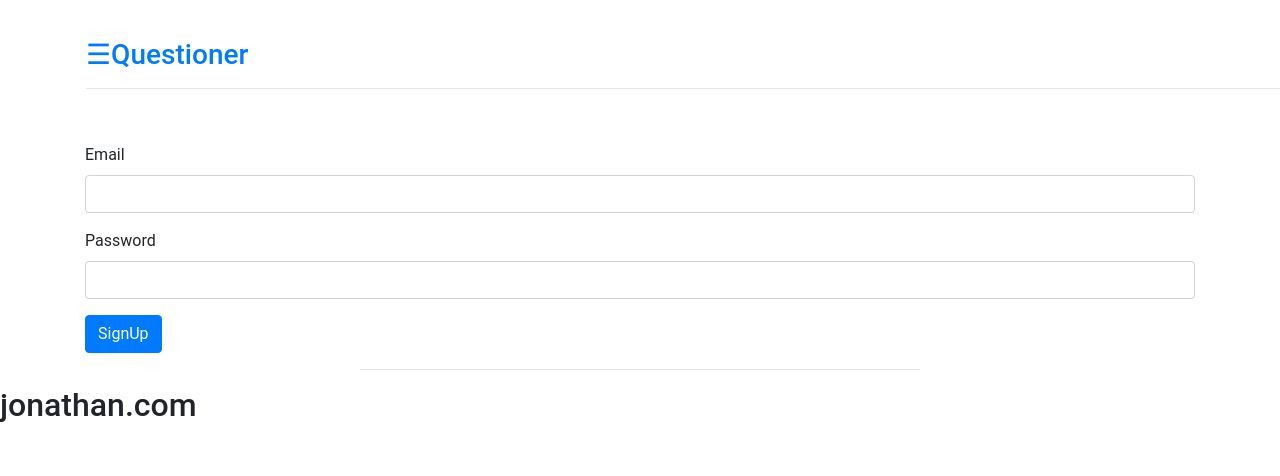
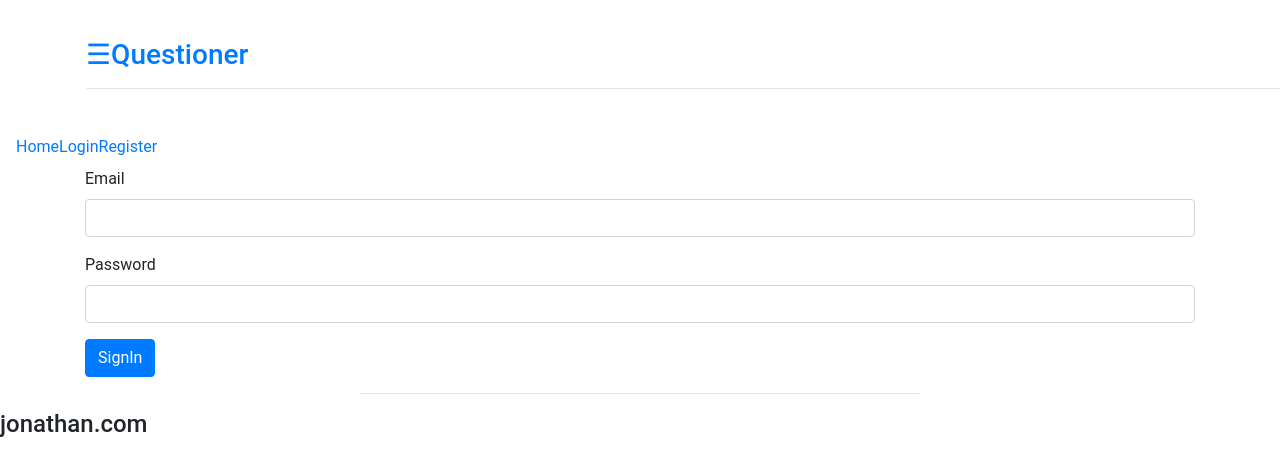
Before and after one commit to jmusila/Quesioner-React, a React app: page /signin in a window 1280 px wide. Shown: the top 476 px of the page. Built offline with nearby package versions, Linux system fonts and the light colour scheme.

Commit message:
added login

```diff
--- a/src/App.js
+++ b/src/App.js
@@ -2,14 +2,42 @@ import React, { Component } from 'react';
 import Home from "./components/Home";
 import SignUp from './components/signup';
 import SignIn from './components/signin';
-import { BrowserRouter, Route } from 'react-router-dom';
+import { BrowserRouter, Route, Link } from 'react-router-dom';
 import Layout from './components/layout';
 
 class App extends Component {
-     render() {
+    UserLogout() {
+        localStorage.removeItem('token');
+    }
+    render() {
+        const token = localStorage.getItem('token');
+
         return(
             <Layout>
                 <BrowserRouter>
+                <div className="navbar">
+                    <div className="nav-header">
+                    <Link to="/">
+                        <h3>&#9776;Questioner</h3><hr/>
+                    </Link>
+                    </div>
+                        <div className="header-list">
+                            {
+                                token
+                                ?
+                                <div>
+                                    <Link to="/index">Home</Link>
+                                    <Link onClick={this.UserLogout} to="/signin">Logout</Link>
+                                </div>
+                                :
+                                <div>
+                                    <Link to="/index">Home</Link>
+                                    <Link to="/signin">Login</Link>
+                                    <Link to="/signup">Register</Link>
+                                </div>
+                            }
+                        </div>
+                </div>
                     <Route path="/" exact component={Home}/>
                     <Route path="/index" exact component={Home}/>
                     <Route path="/signup" exact component={SignUp}/>
@@ -17,6 +45,6 @@ class App extends Component {
                 </BrowserRouter>
             </Layout>
         );
-     }
+    }
 }
 export default App;
--- a/src/components/Home.css
+++ b/src/components/Home.css
@@ -8,14 +8,6 @@ body{
 hr{
     width: 35em;
 }
-.meetups {
-  background-color: aliceblue;
-  text-align: center;
-  }
-
-  .navbar {
-      color: black;
-  }
 
 .nav-header {
     color: #0099CC;
@@ -29,7 +21,6 @@ hr{
     border: solid 1px rgba(0, 0, 0, 0.1);
     border-radius: 5px;
     box-shadow: 0 4px 8px 0 rgba(0,0,0,0.2);
-    transition: all 0.5s ease-in-out;
     width: 100%;
     position: relative;
     padding: 10px;
--- a/src/components/Home.js
+++ b/src/components/Home.js
@@ -1,7 +1,7 @@
 import React, { Component } from 'react';
 import axios from 'axios';
 import "./Home.css";
-import { Container, Col } from 'reactstrap';
+import { Container, Col, Row } from 'reactstrap';
 
 class Home extends Component {
     constructor(props) {
@@ -22,24 +22,20 @@ class Home extends Component {
         let meetups = this.state.meetups.map((meetup) =>{
           return(
             <Container>
-                <div>
-                    <Col sm="4">
-                        <div class="card">
-                            <h2><b>Title:</b> {meetup.title}</h2>
-                            <img src="{cover} "width="100%" height="200"/>
-                            <p><b>Location:</b> {meetup.location}</p>
-                            <p><b>Date Happening:</b> {meetup.happeningOn}</p>
-                            <p><b>Tags:</b> {meetup.tags}</p>
-                            <p><b>Time Added</b> {meetup.time_added}</p>
-                        </div>
-                    </Col>
+                <div className="card">
+                    <h2><b>Title:</b> {meetup.title}</h2>
+                    <img src="https://images.unsplash.com/photo-1543269865-cbf427effbad?ixlib=rb-1.2.1&auto=format&fit=crop&w=1950&q=80" width="100%" height="350"/>
+                    <p><b>Location:</b> {meetup.location}</p>
+                    <p><b>Date Happening:</b> {meetup.happeningOn}</p>
+                    <p><b>Tags:</b> {meetup.tags}</p>
+                    <p><b>Time Added</b> {meetup.time_added}</p>
                 </div>
             </Container>
 
           );
         });
         return(
-            <div className="Home container">{meetups}</div>
+            <Col sm="12"><Row>{meetups}</Row></Col>
         );
     }
 }
--- a/src/components/footer.js
+++ b/src/components/footer.js
@@ -4,7 +4,7 @@ const Footer = () => {
     return (
         <div>
             <hr/>
-            <h2>jonathan.com</h2>
+            <h4>jonathan.com</h4>
         </div>
      );
 }
--- a/src/components/header.js
+++ b/src/components/header.js
@@ -1,23 +1,10 @@
 import React from 'react';
-import {BrowserRouter as Router, Link } from 'react-router-dom'
 import "./Home.css";
+
 
 const Header = () => {
     return (
-        <Router>
-            <div className="navbar">
-                <div className="nav-header">
-                    <Link to="/">
-                        <h3>&#9776;Questioner</h3><hr/>
-                    </Link>
-                </div>
-            </div>
-            {/* <div className="nav-links">
-                <Link to="/index">Home</Link>
-                <Link to="/signin">Login</Link>
-                <Link to="/signup">Register</Link>
-          </div> */}
-        </Router>
+        <div></div>
      );
 }
 
--- a/src/components/signin.js
+++ b/src/components/signin.js
@@ -1,28 +1,43 @@
 import React, { Component } from 'react';
 import { Input, FormGroup, Label, Form, Button } from 'reactstrap';
 import axios from 'axios';
+import { Redirect } from "react-router-dom";
 
 class SignIn extends Component {
     constructor(props) {
         super(props);
         this.state = {
-            loginUser:{
+            loginUser: {
                 email: '',
                 password: ''
-            }
+            },
+            isLoggedIn: false
          }
     }
 
     signinUser(){
-        axios.post('https://my-postgres-questioner-v2-api.herokuapp.com/api/v2/auth/login', this.state.loginUser).then((response) =>{
-            localStorage.setItem('token', response.data['access_token']);
-            let { user } = this.state
+        axios.post('https://my-postgres-questioner-v2-api.herokuapp.com/api/v2/auth/login', this.state.loginUser)
+            .then((response) => {
+                if (response.status === 200) {
+                    const token = response.data['access_token'];
+                    localStorage.setItem('token', token);
+                    this.setState({ isLoggedIn: true }, () => {
+                        const { isLoggedIn } = this.state;
+                        const { history } = this.props;
+                        if(isLoggedIn) {
+                            history.push('/');
+                        }
+                    })
+                }
+            });
+    }
 
-            user.push(response.data)
-            this.setState({ user })
-        });
+    render() {
+        const token = localStorage.getItem('token');
+        if (token) {
+            return <Redirect to="/" />
         }
-    render() {
+
         return (
             <div className="SingIn container">
                 <Form>
@@ -43,7 +58,7 @@ class SignIn extends Component {
                         }}/>
                     </FormGroup>
                 </Form>
-                    <Button color="primary" onClick={this.signinUser.bind(this)}>SignUp</Button>{' '}
+                <Button color="primary" onClick={this.signinUser.bind(this)}>SignIn</Button>{' '}
             </div>
          );
     }
--- a/src/components/signup.js
+++ b/src/components/signup.js
@@ -20,7 +20,7 @@ class SignUp extends Component {
     addUser(){
     axios.post('https://my-postgres-questioner-v2-api.herokuapp.com/api/v2/auth/signup', this.state.newUserData).then((response) =>{
         let { users } = this.state
-
+        console.log(response.data)
         users.push(response.data)
         this.setState({ users })
     });
```
Also changed, not shown: public/index.js.
